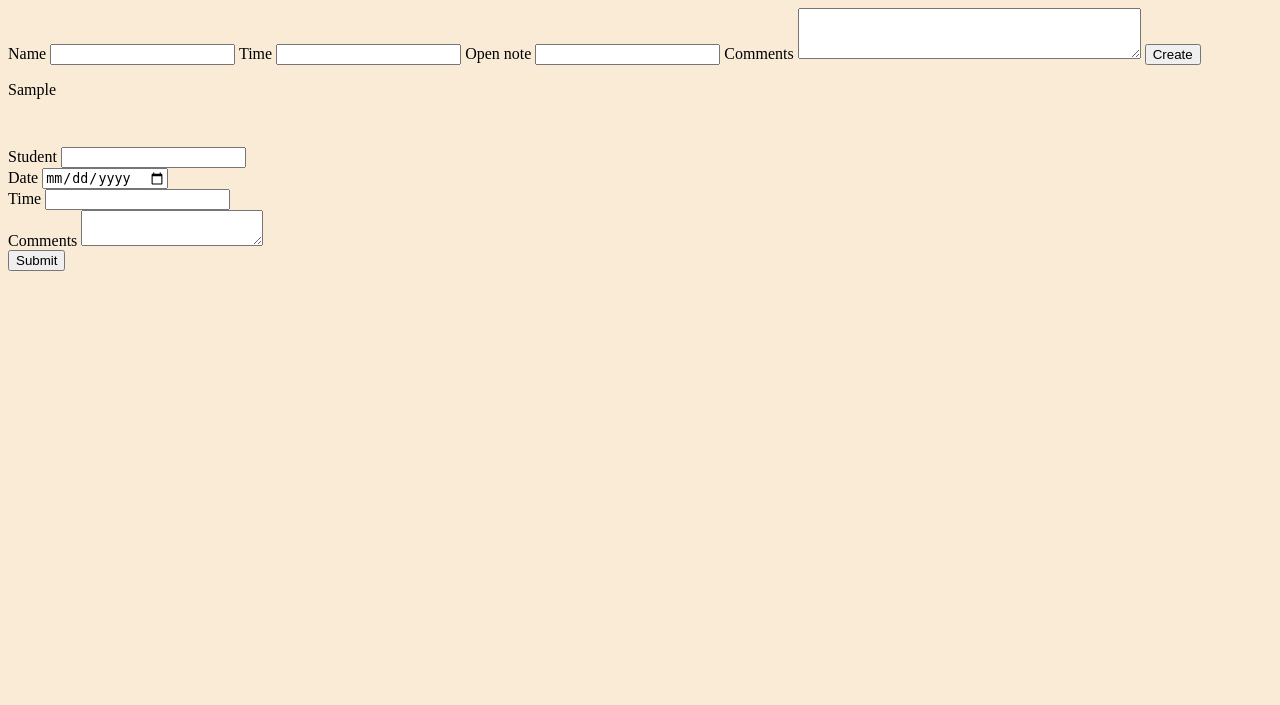
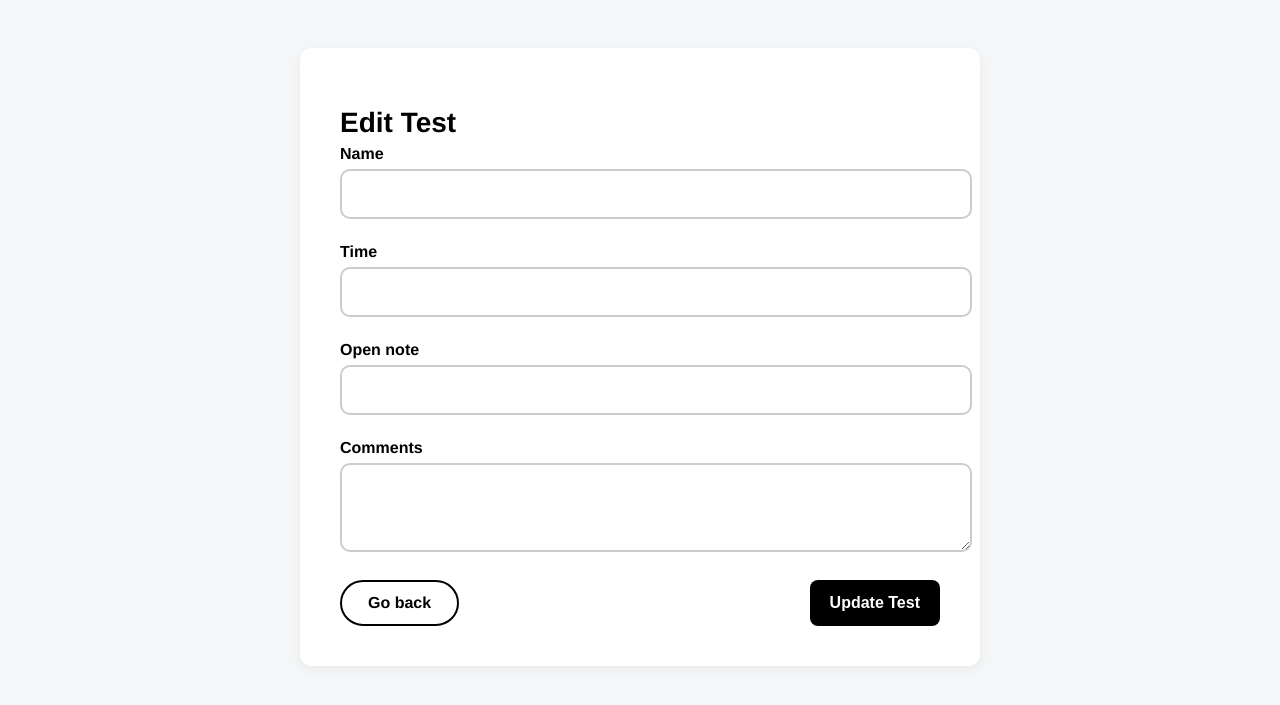
Before and after one commit to Vuinea/Test-Centre, a Python web app: template templates/teacher/edit_test.html in a window 1280 px wide. Shown: the top 705 px of the page. Run offline with Jinja, Linux system fonts and the light colour scheme; the template is opened without the code that fills it: most values are stand-ins (such as "Sample title", 1, 10 or a date in 2020); form fields are guessed from the names that the template uses.

Commit message:
changed the checkbox to a select to make it more visually appealing and finished edit

```diff
--- /dev/null
+++ b/static/teacher/edit_test.css
@@ -0,0 +1,141 @@
+body {
+    font-family: 'Helvetica Neue', sans-serif;
+    background-color: #f5f6f7;
+    padding: 40px;
+  }
+
+  .container {
+    max-width: 600px;
+    margin: auto;
+    background-color: white;
+    padding: 40px;
+    border-radius: 12px;
+    box-shadow: 0 4px 12px rgba(0,0,0,0.05);
+  }
+
+  h1 {
+    font-size: 28px;
+    font-weight: 700;
+    margin-bottom: 6px;
+  }
+
+  .sub-header {
+    font-size: 14px;
+    color: #666;
+    margin-bottom: 30px;
+  }
+
+  label {
+    font-weight: 600;
+    display: block;
+    margin-bottom: 6px;
+    font-size: 16px;
+  }
+
+  input[type="text"],
+  input[type="number"],
+  select,
+  textarea {
+    width: 100%;
+    padding: 14px;
+    margin-bottom: 24px;
+    border: 2px solid #ccc;
+    border-radius: 10px;
+    font-size: 16px;
+  }
+
+  .duration-row {
+    display: flex;
+    align-items: center;
+    gap: 10px;
+    margin-bottom: 24px;
+  }
+
+  .duration-row input {
+    flex: 1;
+  }
+
+  .duration-row span {
+    font-size: 16px;
+    color: #444;
+  }
+
+  textarea {
+    resize: vertical;
+  }
+
+  .note {
+    font-size: 18px;
+    font-weight: 500;
+    margin-bottom: 20px;
+    color: #444;
+  }
+
+  .button-group {
+    display: flex;
+    justify-content: space-between;
+  }
+
+  button {
+    padding: 12px 26px;
+    font-size: 16px;
+    font-weight: 600;
+    border-radius: 30px;
+    cursor: pointer;
+    transition: all 0.3s ease;
+  }
+
+  #save-draft {
+    background-color: white;
+    border: 2px solid #000;
+    color: #000;
+  }
+
+  #save-draft:hover {
+    background-color: #f0f0f0;
+  }
+
+  #finalize-test {
+    background-color: #000;
+    color: #fff;
+    border: none;
+  }
+
+  #finalize-test:hover {
+    background-color: #222;
+  }
+
+  #finalize-test-btn {
+    background-color: black;
+    color: white;
+    padding: 10px 20px;
+    font-size: 16px;
+    border: none;
+    border-radius: 8px;
+    cursor: pointer;
+    transition: background-color 0.2s ease;
+  }
+
+  #finalize-test-btn:hover {
+    background-color: #222;
+  }
+
+.button {
+    padding: 12px 26px;
+    font-size: 16px;
+    font-weight: 600;
+    border-radius: 30px;
+    cursor: pointer;
+    transition: all 0.3s ease;
+    text-decoration: none;
+}
+
+.return-btn {
+  background-color: white;
+  border: 2px solid #000;
+  color: #000;
+}
+
+.return-btn:hover {
+  background-color: #f0f0f0;
+}
--- a/templates/teacher/edit_test.html
+++ b/templates/teacher/edit_test.html
@@ -1,48 +1,31 @@
 {% extends 'base.html' %}
 
-{% block title %}Edit Test{% endblock %}
+{% block title %}Edit {{ test.name }}{% endblock %}
+
+{% block styles %}
+    <link rel="stylesheet" href="{{ url_for('static', filename='teacher/edit_test.css') }}">
+{% endblock %}
 
 {% block content %}
-    <form method="POST">
-        {{ test_form.csrf_token }}
-        {{ test_form.name.label }} {{ test_form.name(size=20) }}
-        {{ test_form.time.label }} {{ test_form.time() }}
-        {{ test_form.open_note.label }} {{ test_form.open_note() }}
-        {{ test_form.comments.label }} {{ test_form.comments(rows=3, cols=40) }}
-        <button type="submit">Create</button>
-    </form>
+    <div class="section">
+        <h1>Edit Test</h1>
+        <form method="POST">
+            {{ test_form.hidden_tag() }}
 
-    {% for student in students %}
-        <p>{{ student.student.first_name }}</p>
-    {% endfor %}
+            {{ test_form.name.label }}
+            {{ test_form.name(size=20) }}
 
-    <form style="margin-top: 3rem;" action="{{ url_for('teacher.add_student', test_id=test.id) }}" method="post">
-        {{ student_form.csrf_token }}
-        <!-- Student ID Field -->
-        <div>
-            {{ student_form.student_id.label }}
-            {{ student_form.student_id }}
-        </div>
+            {{ test_form.time.label }}
+            {{ test_form.time() }}
 
-        <!-- Date Field -->
-        <div>
-            {{ student_form.date.label }}
-            {{ student_form.date }}
-        </div>
+            {{ test_form.open_note.label }}
+            {{ test_form.open_note() }}
 
-        <!-- Time Field -->
-        <div>
-            {{ student_form.time.label }}
-            {{ student_form.time }}
-        </div>
-
-        <!-- Comments Field -->
-        <div>
-            {{ student_form.comments.label }}
-            {{ student_form.comments }}
-        </div>
-
-        <!-- Submit Button -->
-        <button type="submit" class="btn btn-primary">{{ student_form.submit.label }}</button>
-    </form>
+            {{ test_form.comments.label }}
+            {{ test_form.comments(rows=3, cols=40) }}
+            <div class="button-group">
+                <a href="{{ url_for('teacher.get_tests') }}" class="button return-btn">Go back</a>
+                <button id="finalize-test-btn" type="submit">Update Test</button>
+            </div>
+        </form>
 {% endblock %}
```
Also changed, not shown: blueprints/teacher.py (+7 -1 lines), forms/teacher_forms.py (+7 -3 lines).
